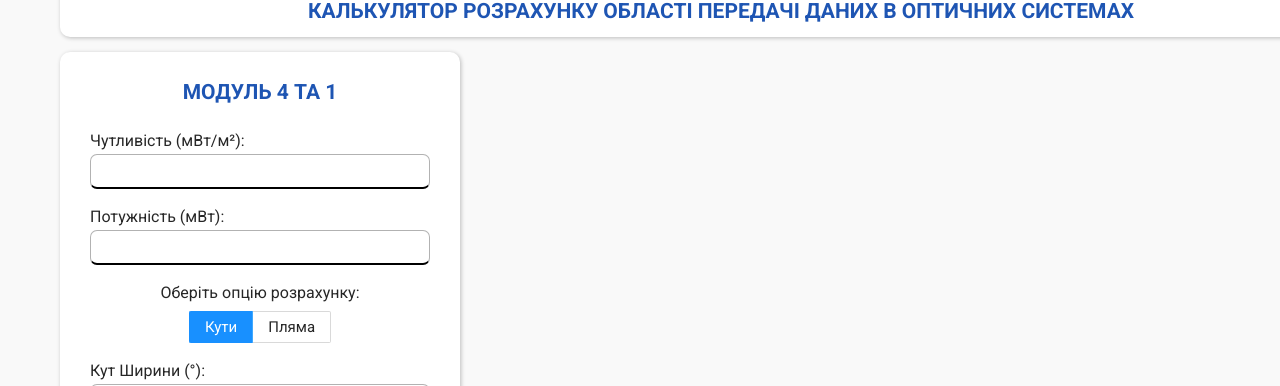
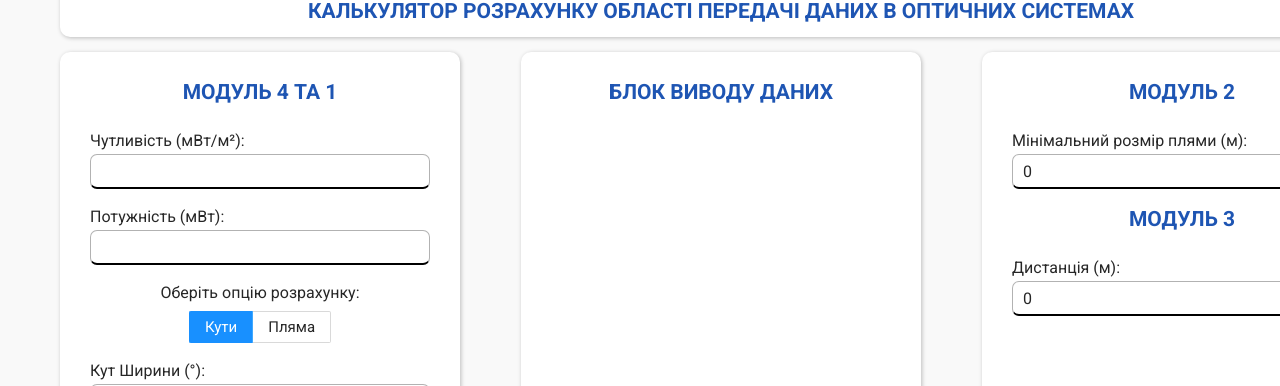
Before and after one commit to Skiftech-project/optiflow-frontend, a React (Vite) app: page / in a window 1280 px wide. Shown: the part 174-560 px from the top of the page. Built offline with nearby package versions, Linux system fonts and the light colour scheme.

Commit message:
refactored data submition and getting data

```diff
--- a/src/components/smart/FirstModule/FirstModule.css
+++ b/src/components/smart/FirstModule/FirstModule.css
@@ -78,29 +78,6 @@
     border-radius: 7px;
 }
 
-/* .output {
-    width: 300px;
-    padding: 20px;
-    display: flex;
-    flex-direction: column;
-    align-items: center;
-    justify-content: center;
-    border: 1px solid black;
-}
-
-.output__item:last-child {
-    margin-bottom: 0px;
-}
-
-.output__item {
-    margin-bottom: 20px;
-    display: flex;
-    flex-direction: column;
-    justify-content: center;
-    align-items: center;
+.output {
     font-size: 20px;
 }
-
-.output__item span {
-    color: rgb(23, 117, 125);
-} */
--- a/src/components/smart/FirstModule/FirstModule.jsx
+++ b/src/components/smart/FirstModule/FirstModule.jsx
@@ -2,6 +2,7 @@ import { Formik, Form } from 'formik';
 import axios from 'axios';
 import { useState } from 'react';
 import validationSchema from '../../../core/shemes/ShemaFirstModule';
+//import validationSchemaSecondModule from '../../../core/shemes/ShemaSecondModule';
 
 import InputBlock from '../../simple/InputBlock/InputBlock';
 import { Button } from 'antd';
@@ -19,16 +20,20 @@ const initialValues = {
     spotWidth: 1,
     spotHeight: 1,
     plumeForm: 'rectangle',
+    minPlumeSize: 0,
+    distanceModuleThird: 0,
 };
 
 const FirstModule = () => {
     const [selectedOption, setSelectedOption] = useState('angles');
-    // const [data, setData] = useState({
-    //     max_area: 0,
-    //     max_distance: 0,
-    //     angle_width: 0,
-    //     angle_height: 0,
-    // });
+    const [data, setData] = useState({
+        max_distance: 0,
+        min_distance: 0,
+        angle_width: 0,
+        angle_height: 0,
+        plume_width_module3: 0,
+        plume_height_module3: 0,
+    });
 
     const handleOptionChange = (e) => {
         setSelectedOption(e.target.value);
@@ -56,7 +61,7 @@ const FirstModule = () => {
             );
 
             console.log('Успешно отправлено', response.data);
-            //setData(response.data);
+            setData(response.data);
         } catch (error) {
             console.error('Произошла ошибка при отправке данных', error);
         }
@@ -197,6 +202,46 @@ const FirstModule = () => {
                     </Form>
                 </Formik>
             </div>
+            <div className="form">
+                <div className="form__title">Блок виводу даних</div>
+                <div className="output">
+                    {Object.entries(data).map(
+                        ([field, value]) =>
+                            value !== 0 && (
+                                <div key={field}>{`${field}: ${value}`}</div>
+                            ),
+                    )}
+                </div>
+            </div>
+
+            <div className="form">
+                <div className="form__title">модуль 2</div>
+                <Formik
+                    initialValues={initialValues}
+                    validationSchema={validationSchema}
+                    onSubmit={handleFormSubmit}
+                >
+                    <Form className="form__body">
+                        <div className="form__item">
+                            <InputBlock
+                                label="Мінімальний розмір плями (м):"
+                                id="minPlumeSize"
+                                name="minPlumeSize"
+                                type="number"
+                            />
+                        </div>
+                        <div className="form__title">Модуль 3</div>
+                        <div className="form__item">
+                            <InputBlock
+                                label="Дистанція (м):"
+                                id="distanceModuleThird"
+                                name="distanceModuleThird"
+                                type="number"
+                            />
+                        </div>
+                    </Form>
+                </Formik>
+            </div>
         </div>
     );
 };
--- a/src/core/shemes/ShemaFirstModule.jsx
+++ b/src/core/shemes/ShemaFirstModule.jsx
@@ -50,6 +50,12 @@ const validationSchema = Yup.object({
             'Значення не повинно бути рівним 0',
             (value) => value !== 0,
         ),
+    minPlumeSize: Yup.number()
+        .typeError('Введіть число')
+        .min(0, "Значення не повинно бути від'ємним"),
+    distanceModuleThird: Yup.number()
+        .typeError('Введіть число')
+        .min(0, "Значення не повинно бути від'ємним"),
 });
 
 export default validationSchema;
```
